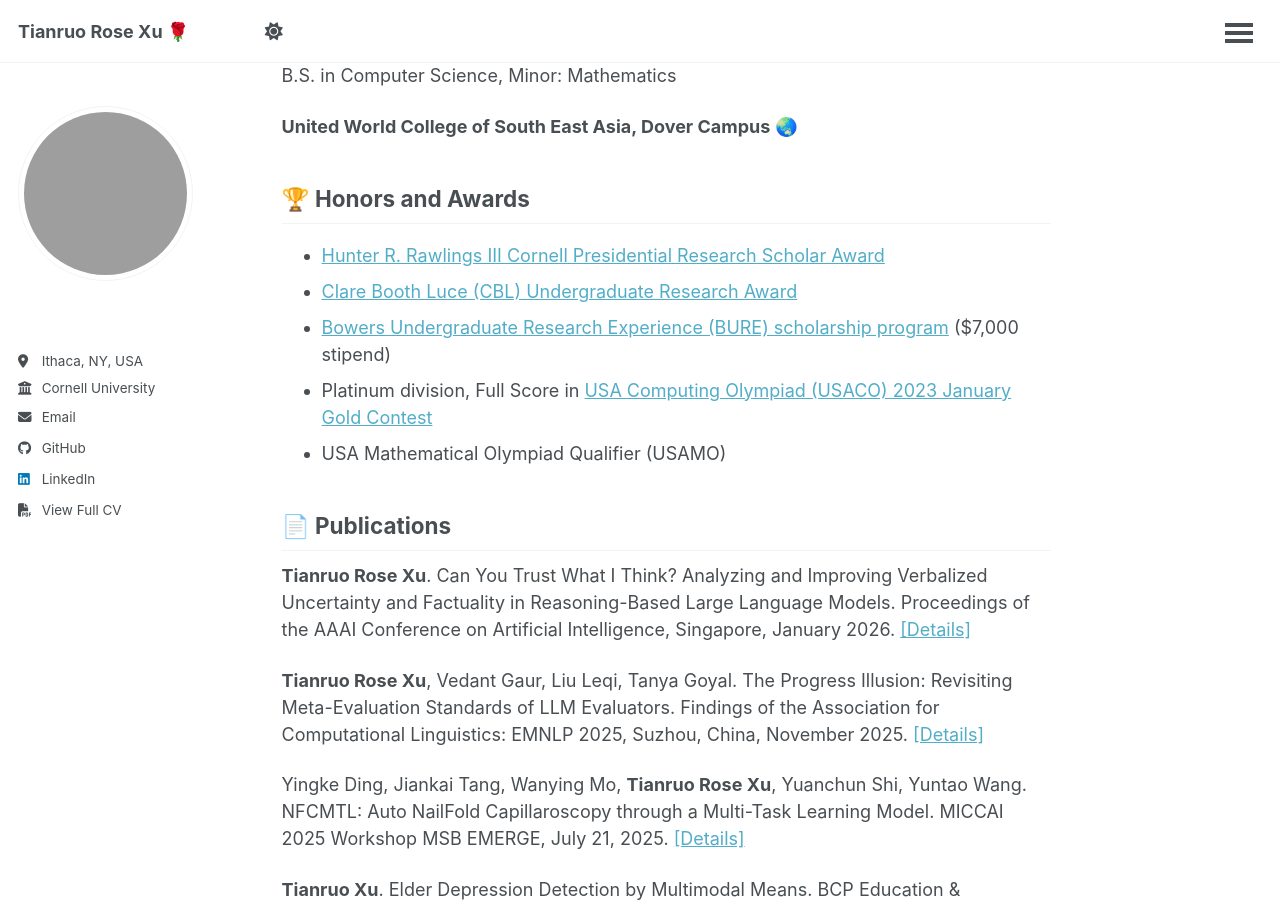
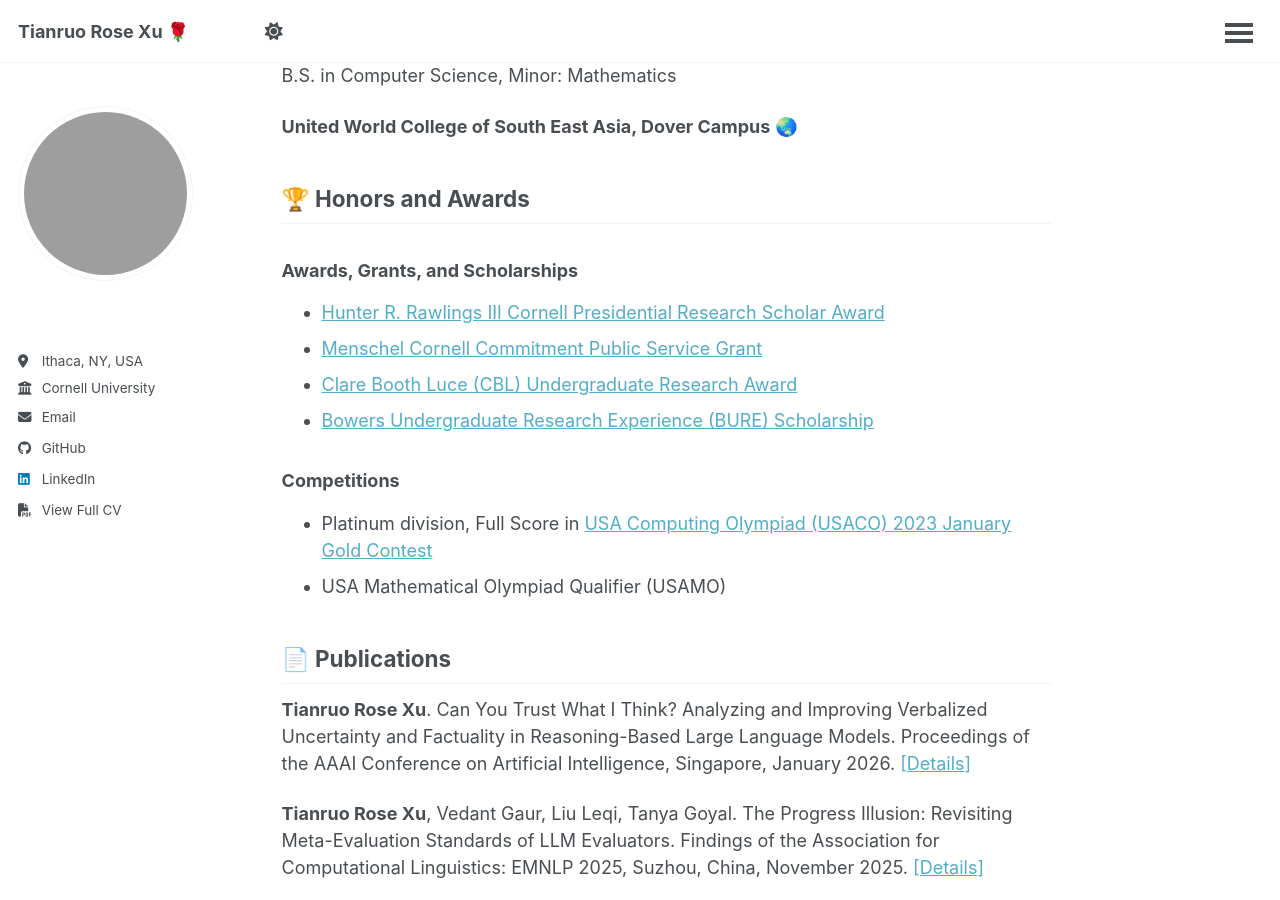
Before and after one commit to XTRose29/xtrose29.github.io, a Jekyll site: the page built from _pages/about.md, in a window 1280 px wide and 900 px high, scrolled down 809 px. Built offline with Jekyll 4.4.1, drawn with Linux system fonts in a browser that asks for light colours.

Commit message:
Update about.md

```diff
--- a/_pages/about.md
+++ b/_pages/about.md
@@ -32,9 +32,15 @@
 
 ## 🏆 Honors and Awards
 
+### Awards, Grants, and Scholarships
+
 - <a href="https://scl.cornell.edu/get-involved/cornell-commitment/rawlings-cornell-presidential-research-scholars" target="_blank" rel="noopener noreferrer">Hunter R. Rawlings III Cornell Presidential Research Scholar Award</a>
+- <a href="https://scl.cornell.edu/menschel-internship-opportunities" target="_blank" rel="noopener noreferrer">Menschel Cornell Commitment Public Service Grant</a>
 - <a href="https://news.cornell.edu/stories/2021/11/grant-will-support-female-student-research-computing" target="_blank" rel="noopener noreferrer">Clare Booth Luce (CBL) Undergraduate Research Award</a>
-- <a href="https://bowers.cornell.edu/research/undergraduate-research/bowers-undergraduate-research-experience" target="_blank" rel="noopener noreferrer">Bowers Undergraduate Research Experience (BURE) scholarship program</a> ($7,000 stipend)
+- <a href="https://bowers.cornell.edu/research/undergraduate-research/bowers-undergraduate-research-experience" target="_blank" rel="noopener noreferrer">Bowers Undergraduate Research Experience (BURE) Scholarship</a>
+
+### Competitions
+
 - Platinum division, Full Score in <a href="https://usaco.org/current/data/jan23_gold_results.html" target="_blank" rel="noopener noreferrer">USA Computing Olympiad (USACO) 2023 January Gold Contest</a>
 - USA Mathematical Olympiad Qualifier (USAMO)
 
```
